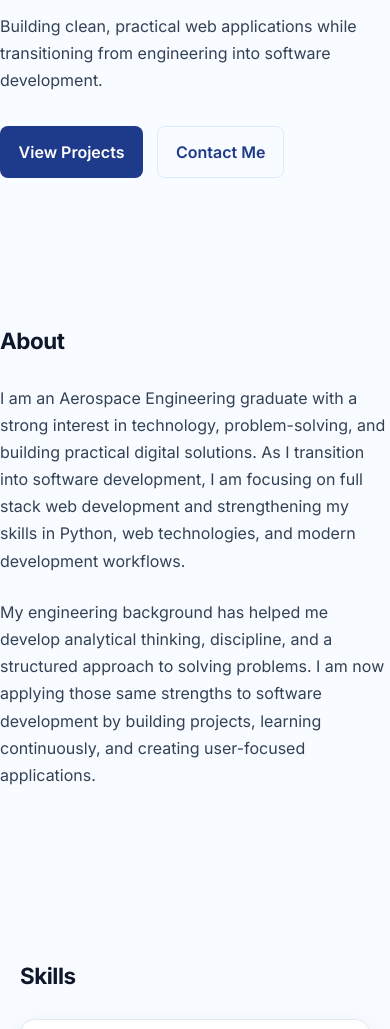
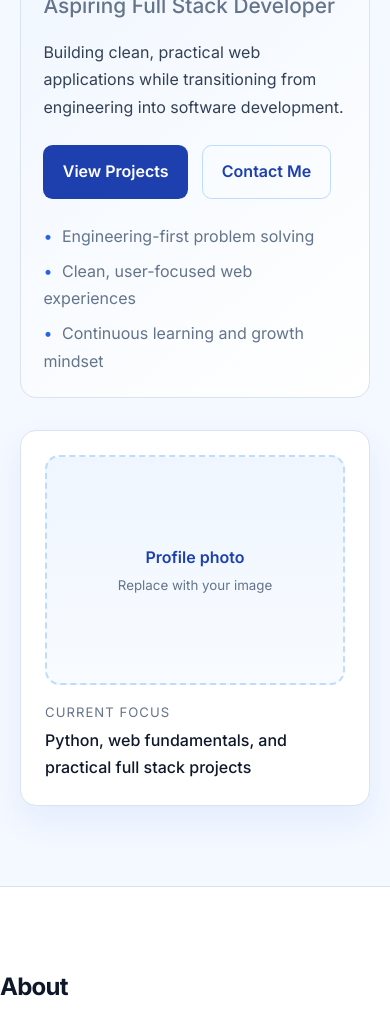
Before and after one commit to TonyKimani-eng/TonyKimani.github.io, a plain HTML site: page index.html in a window 390 px wide. Shown: the part 281-1310 px from the top of the page. Drawn offline with Linux system fonts and the light colour scheme.

Commit message:
Polish portfolio layout with cleaner blue visual system

```diff
--- a/assets/css/styles.css
+++ b/assets/css/styles.css
@@ -1,32 +1,33 @@
-@import url("https://fonts.googleapis.com/css2?family=Inter:wght@400;500;600;700&display=swap");
+@import url("https://fonts.googleapis.com/css2?family=Inter:wght@400;500;600;700;800&display=swap");
 
 :root {
   --header-height: 4rem;
-  --color-primary: #1e3a8a;
+  --color-primary: #1e40af;
   --color-primary-soft: #dbeafe;
   --color-primary-alt: #2563eb;
   --color-title: #0f172a;
   --color-text: #334155;
   --color-muted: #64748b;
-  --color-bg: #f8fbff;
+  --color-bg: #f4f8ff;
   --color-surface: #ffffff;
-  --color-border: #e2e8f0;
-  --shadow-soft: 0 10px 30px rgba(30, 58, 138, 0.08);
+  --color-border: #dbe3ef;
+  --gradient-hero: linear-gradient(140deg, #eff6ff 0%, #f8fbff 55%, #ffffff 100%);
+  --shadow-soft: 0 15px 32px rgba(37, 99, 235, 0.08);
+  --shadow-hover: 0 20px 40px rgba(37, 99, 235, 0.14);
 
   --font-body: "Inter", sans-serif;
 
-  --h1: clamp(2rem, 5vw, 3.2rem);
-  --h2: clamp(1.4rem, 3vw, 2rem);
-  --h3: 1.1rem;
+  --h1: clamp(2.2rem, 5vw, 3.6rem);
+  --h2: clamp(1.5rem, 3vw, 2.2rem);
+  --h3: 1.15rem;
   --text: 1rem;
-  --small: 0.93rem;
 
   --space-1: 0.5rem;
   --space-2: 1rem;
   --space-3: 1.5rem;
   --space-4: 2rem;
   --space-5: 3rem;
-  --space-6: 4.5rem;
+  --space-6: 5rem;
 }
 
 * {
@@ -69,11 +70,26 @@ ul {
   padding: var(--space-6) 0;
 }
 
+.section--panel {
+  background: var(--color-surface);
+  border-top: 1px solid var(--color-border);
+  border-bottom: 1px solid var(--color-border);
+}
+
 .section__title {
   font-size: var(--h2);
   color: var(--color-title);
   margin-bottom: var(--space-3);
-  letter-spacing: -0.02em;
+  letter-spacing: -0.03em;
+}
+
+.section__heading {
+  margin-bottom: var(--space-4);
+}
+
+.section__lead {
+  color: var(--color-muted);
+  max-width: 62ch;
 }
 
 .section__text {
@@ -89,7 +105,7 @@ ul {
   position: sticky;
   top: 0;
   z-index: 50;
-  background: rgba(248, 251, 255, 0.93);
+  background: rgba(244, 248, 255, 0.95);
   border-bottom: 1px solid var(--color-border);
   backdrop-filter: blur(10px);
 }
@@ -103,8 +119,8 @@ ul {
 
 .nav__logo {
   color: var(--color-title);
-  font-weight: 700;
-  letter-spacing: -0.02em;
+  font-weight: 800;
+  letter-spacing: -0.03em;
 }
 
 .nav__toggle {
@@ -152,24 +168,36 @@ ul {
 }
 
 .hero__content {
-  width: min(760px, 100%);
+  display: grid;
+  gap: var(--space-4);
+  align-items: start;
+}
+
+.hero__intro {
+  background: var(--gradient-hero);
+  border: 1px solid var(--color-border);
+  border-radius: 1rem;
+  padding: clamp(1.4rem, 3vw, 2.2rem);
 }
 
 .hero__eyebrow {
   color: var(--color-primary-alt);
-  font-weight: 600;
+  font-weight: 700;
   margin-bottom: var(--space-2);
+  text-transform: uppercase;
+  letter-spacing: 0.08em;
+  font-size: 0.8rem;
 }
 
 .hero__title {
   font-size: var(--h1);
-  line-height: 1.15;
+  line-height: 1.1;
   color: var(--color-title);
-  letter-spacing: -0.03em;
+  letter-spacing: -0.04em;
 }
 
 .hero__subtitle {
-  font-size: 1.35rem;
+  font-size: 1.3rem;
   color: var(--color-muted);
   font-weight: 500;
   margin: var(--space-1) 0 var(--space-2);
@@ -180,34 +208,89 @@ ul {
 }
 
 .hero__actions {
-  margin-top: var(--space-4);
+  margin-top: var(--space-3);
   display: flex;
   flex-wrap: wrap;
   gap: 0.9rem;
 }
 
+.hero__highlights {
+  margin-top: var(--space-3);
+  display: grid;
+  gap: 0.5rem;
+  color: var(--color-muted);
+}
+
+.hero__highlights li::before {
+  content: "•";
+  color: var(--color-primary-alt);
+  margin-right: 0.6rem;
+}
+
+.hero__profile {
+  display: grid;
+  gap: var(--space-2);
+  padding: var(--space-3);
+}
+
+.hero__avatar-placeholder {
+  min-height: 230px;
+  border-radius: 0.9rem;
+  border: 2px dashed #bfdbfe;
+  background: linear-gradient(180deg, #eff6ff, #f8fbff);
+  display: grid;
+  align-content: center;
+  justify-items: center;
+  text-align: center;
+  color: var(--color-primary);
+  gap: 0.2rem;
+}
+
+.hero__avatar-placeholder span {
+  font-weight: 600;
+}
+
+.hero__avatar-placeholder small {
+  color: var(--color-muted);
+}
+
+.hero__profile-label {
+  font-size: 0.82rem;
+  text-transform: uppercase;
+  letter-spacing: 0.08em;
+  color: var(--color-muted);
+  margin-bottom: 0.2rem;
+}
+
+.hero__profile-value {
+  color: var(--color-title);
+  font-weight: 500;
+}
+
 .button {
   background: var(--color-primary);
   color: #fff;
-  padding: 0.72rem 1.1rem;
-  border-radius: 0.5rem;
+  padding: 0.78rem 1.15rem;
+  border-radius: 0.6rem;
   font-weight: 600;
   border: 1px solid transparent;
   transition: all 0.2s ease;
 }
 
 .button:hover {
-  background: #1a347e;
+  transform: translateY(-1px);
+  box-shadow: 0 12px 18px rgba(30, 64, 175, 0.22);
 }
 
 .button--ghost {
   background: transparent;
   color: var(--color-primary);
-  border-color: var(--color-primary-soft);
+  border-color: #bfdbfe;
 }
 
 .button--ghost:hover {
   background: var(--color-primary-soft);
+  box-shadow: none;
 }
 
 .skills__grid,
@@ -219,7 +302,7 @@ ul {
 .card {
   background: var(--color-surface);
   border: 1px solid var(--color-border);
-  border-radius: 0.9rem;
+  border-radius: 1rem;
   padding: var(--space-3);
   box-shadow: var(--shadow-soft);
 }
@@ -232,8 +315,27 @@ ul {
 
 .card__list {
   display: grid;
-  gap: 0.4rem;
+  gap: 0.45rem;
   color: var(--color-text);
+}
+
+.project {
+  padding: 1rem;
+}
+
+.project__media {
+  min-height: 165px;
+  border-radius: 0.75rem;
+  border: 2px dashed #bfdbfe;
+  background: linear-gradient(150deg, #eff6ff, #f8fbff);
+  color: var(--color-primary);
+  display: grid;
+  place-items: center;
+  font-weight: 600;
+}
+
+.project__content {
+  padding: 1rem 0.4rem 0.2rem;
 }
 
 .project__description {
@@ -243,17 +345,27 @@ ul {
 .contact__links {
   margin-top: var(--space-3);
   display: grid;
-  gap: 0.7rem;
+  gap: 0.9rem;
   justify-items: center;
 }
 
 .contact__links a {
   color: var(--color-primary);
-  font-weight: 500;
+  font-weight: 600;
+  padding: 0.55rem 0.85rem;
+  border: 1px solid #bfdbfe;
+  border-radius: 0.6rem;
+  background: #f8fbff;
 }
 
 .contact__links a:hover {
-  text-decoration: underline;
+  background: var(--color-primary-soft);
+}
+
+.contact__hint {
+  margin-top: var(--space-2);
+  color: var(--color-muted);
+  font-size: 0.95rem;
 }
 
 .footer {
@@ -285,6 +397,10 @@ ul {
     padding: 0;
   }
 
+  .hero__content {
+    grid-template-columns: 1.3fr 0.7fr;
+  }
+
   .skills__grid {
     grid-template-columns: repeat(3, minmax(0, 1fr));
   }
@@ -294,6 +410,6 @@ ul {
   }
 
   .section {
-    padding: 5.5rem 0;
+    padding: 5.8rem 0;
   }
 }
--- a/index.html
+++ b/index.html
@@ -34,20 +34,40 @@
     <main>
       <section class="hero section" id="home">
         <div class="container hero__content">
+          <div class="hero__intro">
             <p class="hero__eyebrow">Aerospace Engineering Graduate</p>
             <h1 class="hero__title">Tony Kimani</h1>
             <h2 class="hero__subtitle">Aspiring Full Stack Developer</h2>
             <p class="hero__description">
               Building clean, practical web applications while transitioning from engineering into software development.
             </p>
+
             <div class="hero__actions">
               <a href="#projects" class="button">View Projects</a>
               <a href="#contact" class="button button--ghost">Contact Me</a>
             </div>
+
+            <ul class="hero__highlights">
+              <li>Engineering-first problem solving</li>
+              <li>Clean, user-focused web experiences</li>
+              <li>Continuous learning and growth mindset</li>
+            </ul>
+          </div>
+
+          <aside class="hero__profile card" aria-label="Profile placeholder">
+            <div class="hero__avatar-placeholder">
+              <span>Profile photo</span>
+              <small>Replace with your image</small>
+            </div>
+            <div class="hero__profile-content">
+              <p class="hero__profile-label">Current Focus</p>
+              <p class="hero__profile-value">Python, web fundamentals, and practical full stack projects</p>
+            </div>
+          </aside>
         </div>
       </section>
 
-      <section class="section" id="about">
+      <section class="section section--panel" id="about">
         <div class="container narrow">
           <h2 class="section__title">About</h2>
           <p class="section__text">
@@ -92,29 +112,42 @@
         </div>
       </section>
 
-      <section class="section" id="projects">
+      <section class="section section--panel" id="projects">
         <div class="container">
+          <div class="section__heading">
             <h2 class="section__title">Projects</h2>
+            <p class="section__lead">A few projects that reflect my learning journey and practical software interests.</p>
+          </div>
+
           <div class="projects__grid">
             <article class="project card">
+              <div class="project__media" role="img" aria-label="Poker game screenshot placeholder">Project screenshot</div>
+              <div class="project__content">
                 <h3 class="card__title">Poker Game in Python</h3>
                 <p class="project__description">
                   A Python-based game project focused on logic, rules handling, and clean command-flow implementation.
                 </p>
+              </div>
             </article>
 
             <article class="project card">
+              <div class="project__media" role="img" aria-label="Portfolio website screenshot placeholder">Project screenshot</div>
+              <div class="project__content">
                 <h3 class="card__title">Personal Portfolio Website</h3>
                 <p class="project__description">
                   A clean, responsive portfolio website to present my profile, skills, and projects in a professional format.
                 </p>
+              </div>
             </article>
 
             <article class="project card">
+              <div class="project__media" role="img" aria-label="Wardrobe app screenshot placeholder">Project screenshot</div>
+              <div class="project__content">
                 <h3 class="card__title">Wardrobe Web App</h3>
                 <p class="project__description">
                   A practical web app concept for organizing outfits and clothing items with a user-focused experience.
                 </p>
+              </div>
             </article>
           </div>
         </div>
@@ -131,6 +164,7 @@
             <a href="https://github.com/TonyKimani-eng" target="_blank" rel="noreferrer">GitHub: TonyKimani-eng</a>
             <a href="https://www.linkedin.com/in/tonykimaninganga" target="_blank" rel="noreferrer">LinkedIn: tonykimaninganga</a>
           </div>
+          <p class="contact__hint center">Add more links easily by duplicating a contact item above (e.g., X, Behance, Dribbble).</p>
         </div>
       </section>
     </main>
```
Lines whose indentation alone changed are shown as unchanged.
